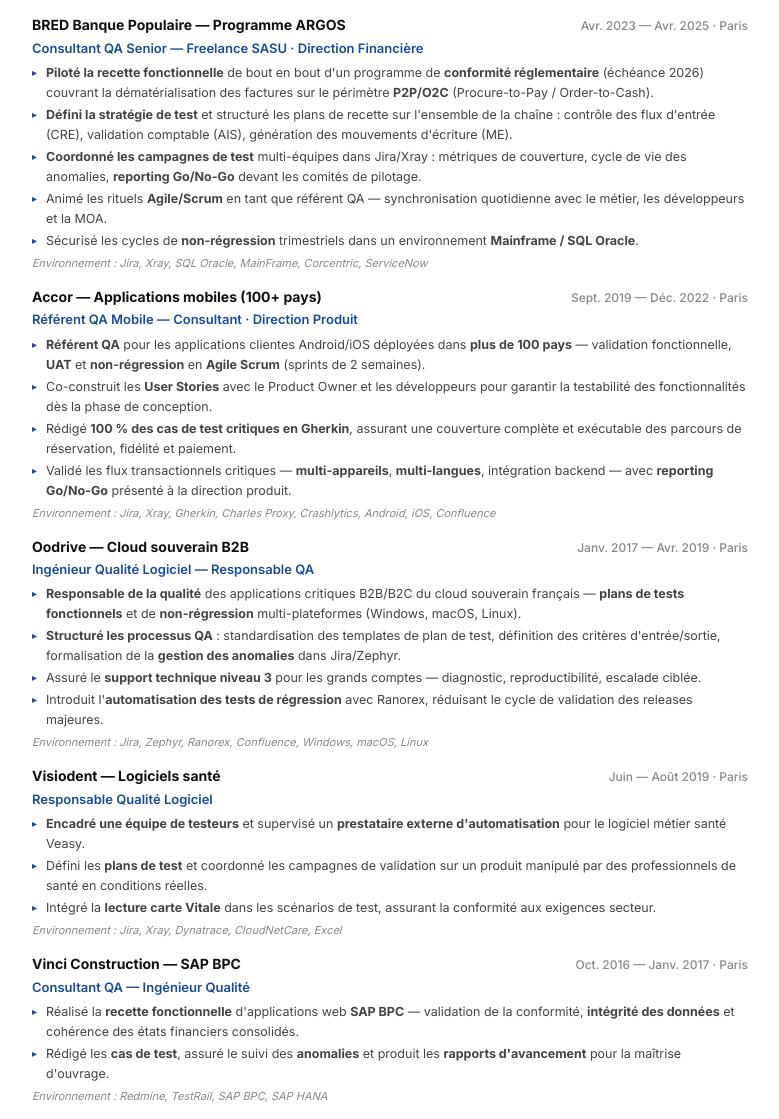
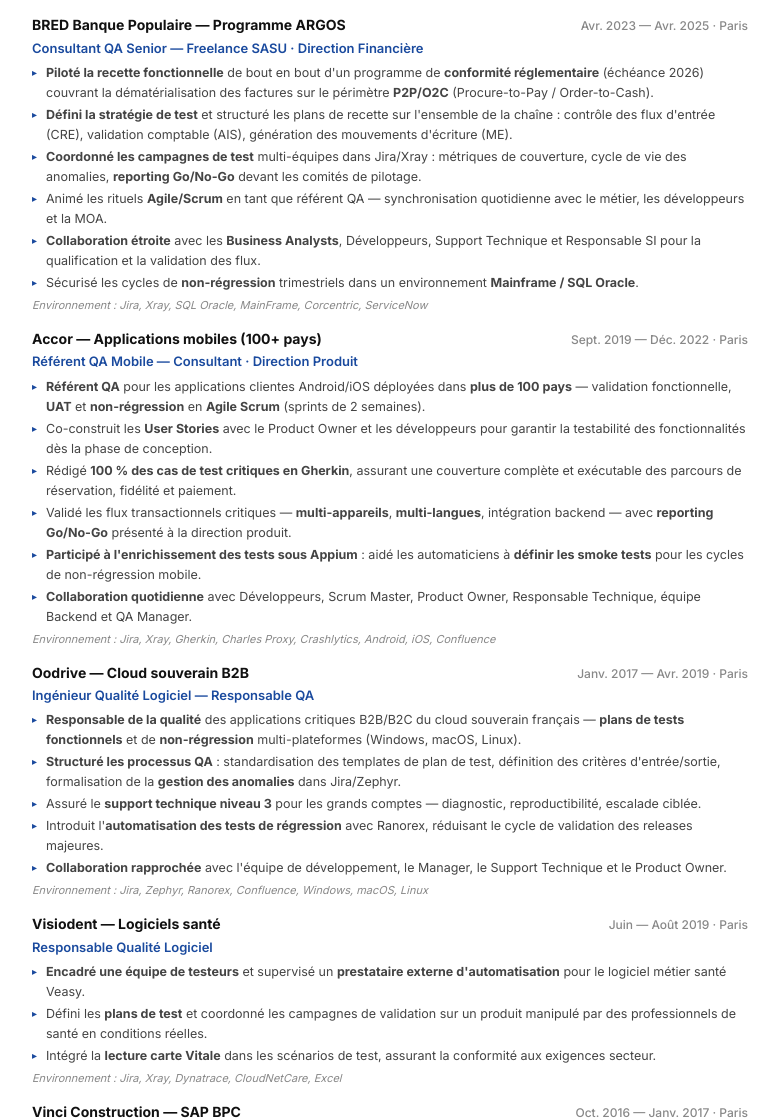
Before and after one commit to AtmanTest/jobhunt, a Flask app: page /cv in a window 1280 px wide. Shown: the part 1058-2177 px from the top of the page, without its empty margins (250-1029 px from the left). Run offline with Flask 3, Linux system fonts and the light colour scheme.

Commit message:
fix: ajouter collaborations et Appium smoke tests dans le template CV HTML

```diff
--- a/templates/cv.html
+++ b/templates/cv.html
@@ -286,6 +286,7 @@
         <li><strong>Défini la stratégie de test</strong> et structuré les plans de recette sur l'ensemble de la chaîne : contrôle des flux d'entrée (CRE), validation comptable (AIS), génération des mouvements d'écriture (ME).</li>
         <li><strong>Coordonné les campagnes de test</strong> multi-équipes dans Jira/Xray : métriques de couverture, cycle de vie des anomalies, <strong>reporting Go/No-Go</strong> devant les comités de pilotage.</li>
         <li>Animé les rituels <strong>Agile/Scrum</strong> en tant que référent QA — synchronisation quotidienne avec le métier, les développeurs et la MOA.</li>
+        <li><strong>Collaboration étroite</strong> avec les <strong>Business Analysts</strong>, Développeurs, Support Technique et Responsable SI pour la qualification et la validation des flux.</li>
         <li>Sécurisé les cycles de <strong>non-régression</strong> trimestriels dans un environnement <strong>Mainframe / SQL Oracle</strong>.</li>
       </ul></div>
       <div class="exp-env">Environnement : Jira, Xray, SQL Oracle, MainFrame, Corcentric, ServiceNow</div>
@@ -302,6 +303,8 @@
         <li>Co-construit les <strong>User Stories</strong> avec le Product Owner et les développeurs pour garantir la testabilité des fonctionnalités dès la phase de conception.</li>
         <li>Rédigé <strong>100 % des cas de test critiques en Gherkin</strong>, assurant une couverture complète et exécutable des parcours de réservation, fidélité et paiement.</li>
         <li>Validé les flux transactionnels critiques — <strong>multi-appareils</strong>, <strong>multi-langues</strong>, intégration backend — avec <strong>reporting Go/No-Go</strong> présenté à la direction produit.</li>
+        <li><strong>Participé à l'enrichissement des tests sous Appium</strong> : aidé les automaticiens à <strong>définir les smoke tests</strong> pour les cycles de non-régression mobile.</li>
+        <li><strong>Collaboration quotidienne</strong> avec Développeurs, Scrum Master, Product Owner, Responsable Technique, équipe Backend et QA Manager.</li>
       </ul></div>
       <div class="exp-env">Environnement : Jira, Xray, Gherkin, Charles Proxy, Crashlytics, Android, iOS, Confluence</div>
     </div>
@@ -317,6 +320,7 @@
         <li><strong>Structuré les processus QA</strong> : standardisation des templates de plan de test, définition des critères d'entrée/sortie, formalisation de la <strong>gestion des anomalies</strong> dans Jira/Zephyr.</li>
         <li>Assuré le <strong>support technique niveau 3</strong> pour les grands comptes — diagnostic, reproductibilité, escalade ciblée.</li>
         <li>Introduit l'<strong>automatisation des tests de régression</strong> avec Ranorex, réduisant le cycle de validation des releases majeures.</li>
+        <li><strong>Collaboration rapprochée</strong> avec l'équipe de développement, le Manager, le Support Technique et le Product Owner.</li>
       </ul></div>
       <div class="exp-env">Environnement : Jira, Zephyr, Ranorex, Confluence, Windows, macOS, Linux</div>
     </div>
@@ -524,6 +528,8 @@
         <li>Co-created <strong>User Stories</strong> with the Product Owner and developers to ensure feature testability from the design phase onward.</li>
         <li>Authored <strong>100% of critical test cases in Gherkin</strong>, delivering full executable coverage of booking, loyalty, and payment journeys.</li>
         <li>Validated mission-critical transaction flows — <strong>cross-device</strong>, <strong>multilingual</strong>, backend-integrated — with <strong>Go/No-Go reporting</strong> to product leadership.</li>
+        <li><strong>Contributed to Appium test enrichment</strong>: assisted automation engineers in defining <strong>smoke tests</strong> for mobile regression cycles.</li>
+        <li><strong>Daily collaboration</strong> with Developers, Scrum Master, Product Owner, Technical Lead, Backend team, and QA Manager.</li>
       </ul></div>
       <div class="exp-env">Environment: Jira, Xray, Gherkin, Charles Proxy, Crashlytics, Android, iOS, Confluence</div>
     </div>
@@ -539,6 +545,7 @@
         <li><strong>Structured QA processes</strong>: standardized test plan templates, defined entry/exit criteria, formalized <strong>defect management</strong> in Jira/Zephyr.</li>
         <li>Delivered <strong>L3 enterprise support</strong> — diagnosis, reproducibility, targeted escalation.</li>
         <li>Introduced <strong>regression test automation</strong> with Ranorex, reducing major release validation cycles.</li>
+        <li><strong>Close collaboration</strong> with the development team, Manager, Technical Support, and Product Owner.</li>
       </ul></div>
       <div class="exp-env">Environment: Jira, Zephyr, Ranorex, Confluence, Windows, macOS, Linux</div>
     </div>
```
